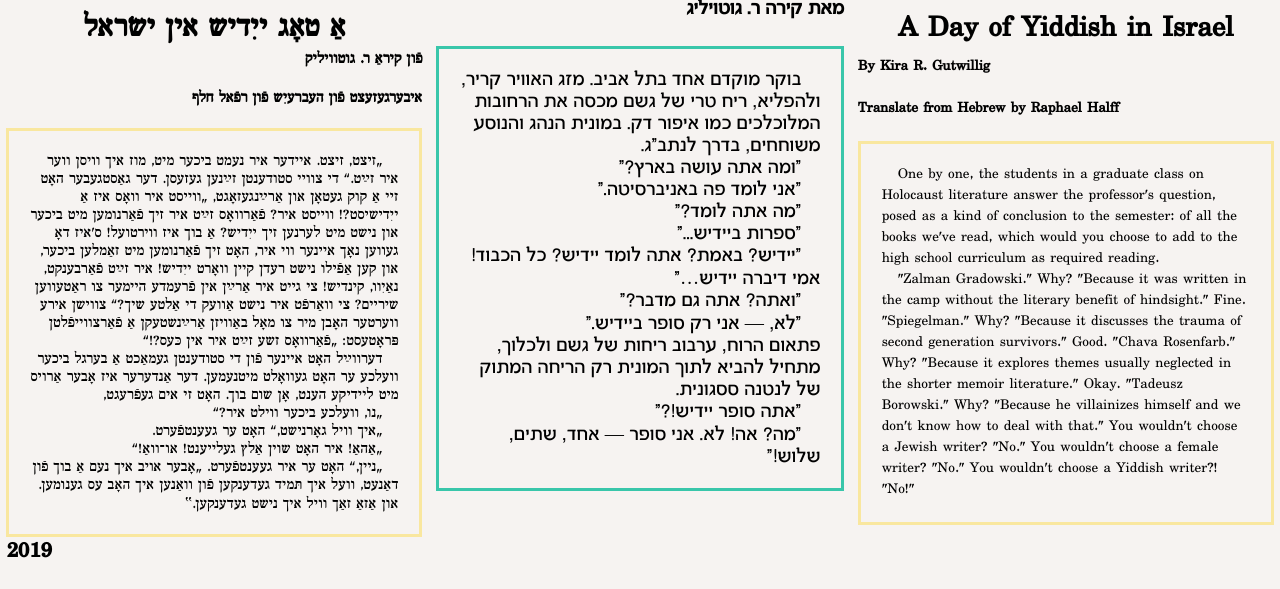
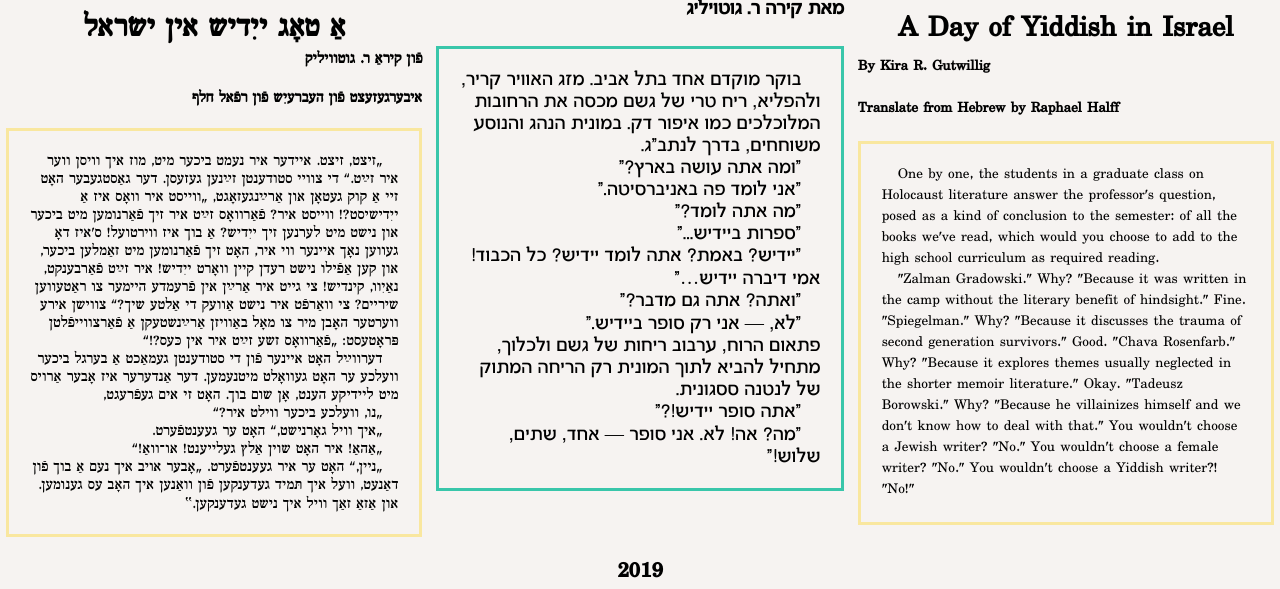
Before and after one commit to raphihalff/Lider, a PHP site: page /exhibits/togyidish.php in a window 1280 px wide. Shown: the part 417-1006 px from the top of the page. Before the commit the page ends 975 px from the top, so only its background shows below. Run offline with PHP 8.4, Linux system fonts and the light colour scheme.

Commit message:
date style changes

```diff
--- a/exhibits/togyidish.php
+++ b/exhibits/togyidish.php
@@ -81,7 +81,8 @@
       font-family: frank;
     }
     #shared-date {
-      margin:auto;
+      text-align: center;
+      width: 100%;
     }
   </style>
 </html>
```
